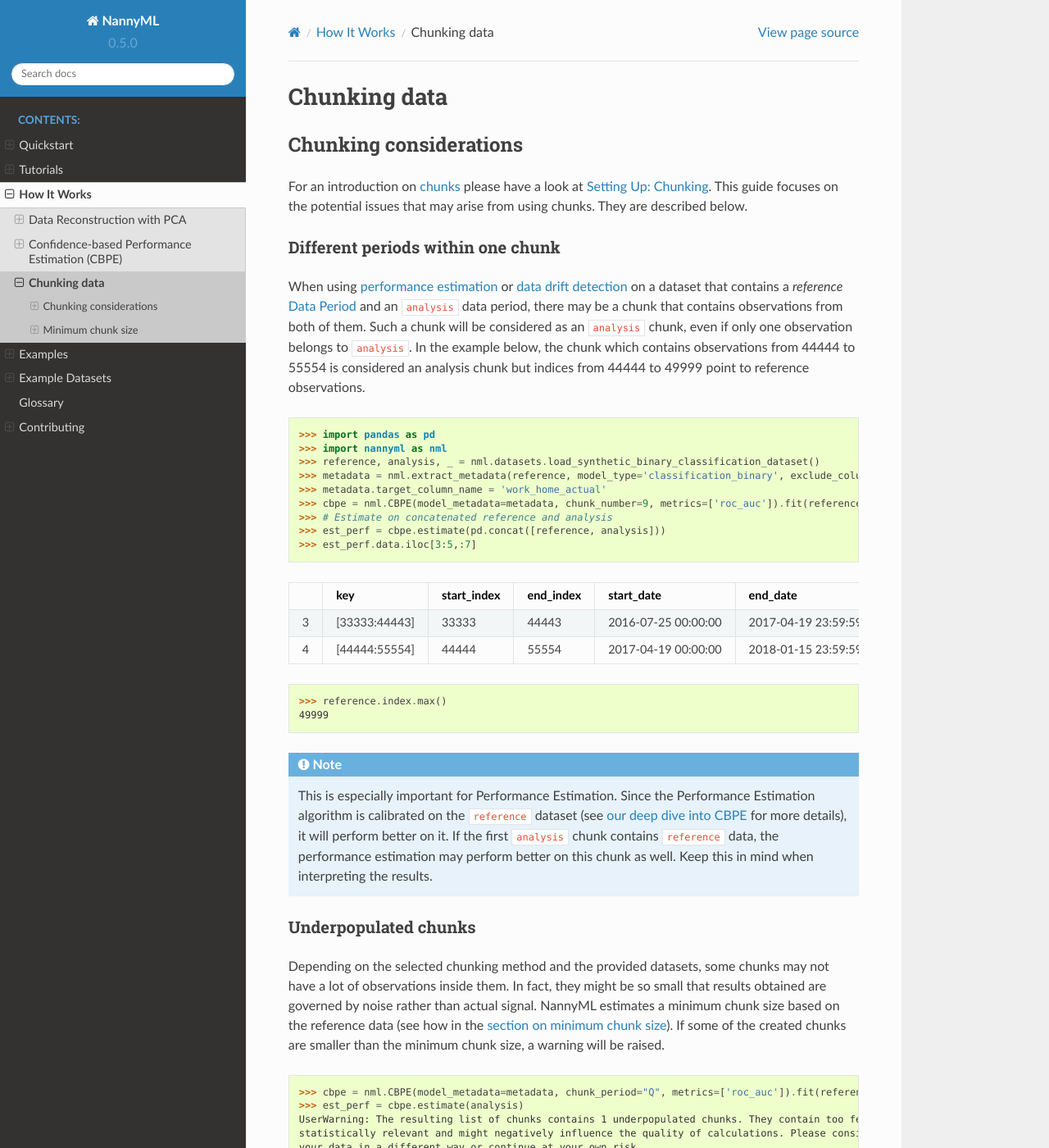
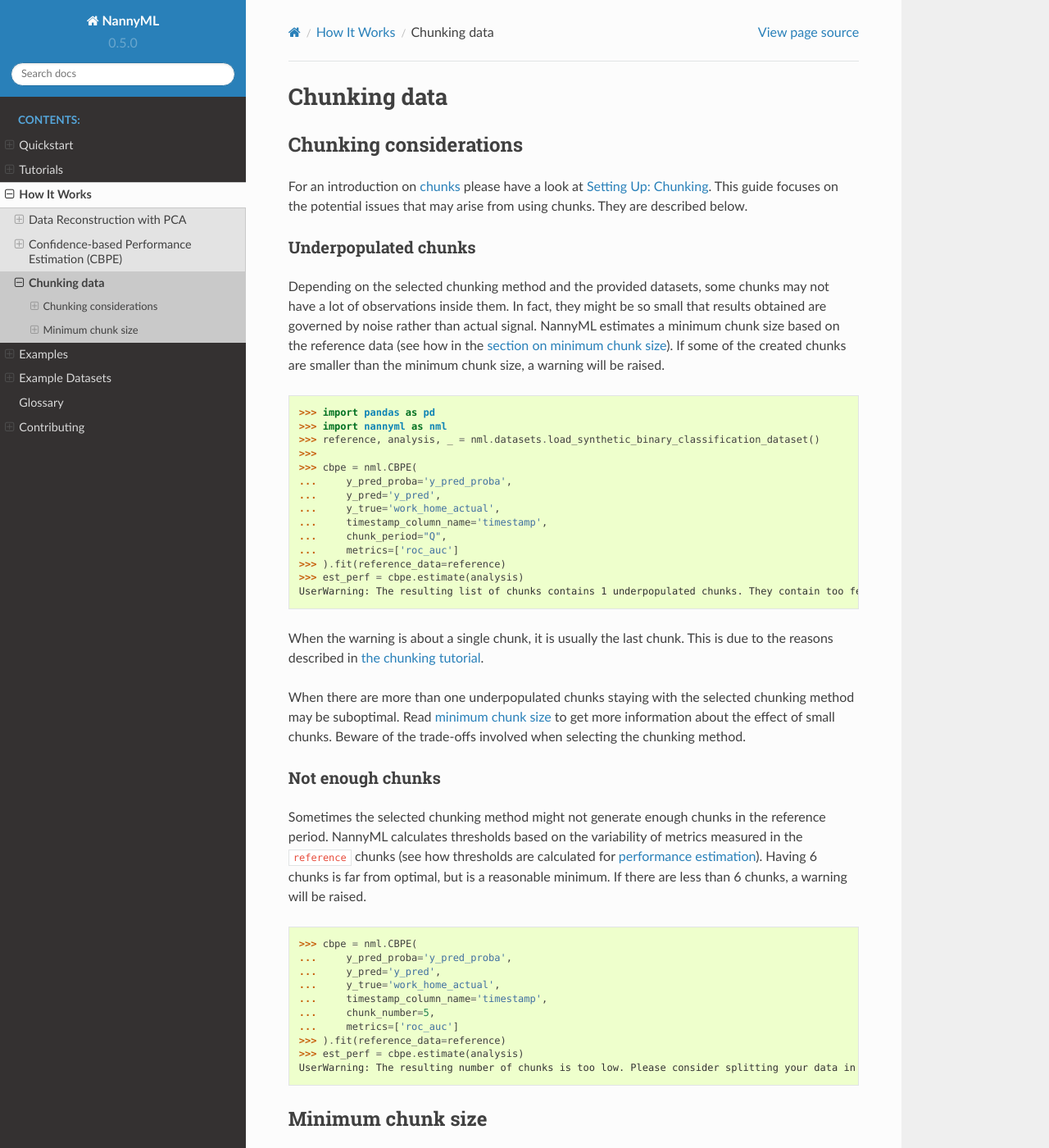
Before and after one commit to NannyML/nannyml, a Sphinx documentation site: the page built from docs/how_it_works/chunking_data.rst, in a window 1280 px wide and 1400 px high. Shown: the whole window at 82% size. Built offline with Sphinx 7.4.7 and the Read the Docs theme 2.0.0, drawn with Linux system fonts in a browser that asks for light colours; pages that are not in the unit, such as notebooks, are missing from menus; some of the changed text lies outside the part shown.

Commit message:
HIW, chunking

```diff
--- a/docs/how_it_works/chunking_data.rst
+++ b/docs/how_it_works/chunking_data.rst
@@ -11,47 +11,6 @@ For an introduction on :term:`chunks<Data Chunk>` please have a look at
 :ref:`Setting Up: Chunking<chunking>`. This guide focuses on the potential issues that may
 arise from using chunks. They are described below.
 
-Different periods within one chunk
-~~~~~~~~~~~~~~~~~~~~~~~~~~~~~~~~~~~~~
-
-When using :ref:`performance estimation<performance-estimation>` or :ref:`data drift detection<data-drift>` on a dataset that contains a
-`reference` :term:`Data Period` and an ``analysis`` data period, there may be a chunk that contains observations from both of
-them. Such a chunk will be considered as an ``analysis`` chunk, even if only one observation belongs to ``analysis``.
-In the example below, the chunk which contains observations from 44444 to 55554 is considered an analysis
-chunk but indices from 44444 to 49999 point to reference observations.
-
-.. code-block:: python
-
-    >>> import pandas as pd
-    >>> import nannyml as nml
-    >>> reference, analysis, _ = nml.datasets.load_synthetic_binary_classification_dataset()
-    >>> metadata = nml.extract_metadata(reference, model_type='classification_binary', exclude_columns=['identifier'])
-    >>> metadata.target_column_name = 'work_home_actual'
-    >>> cbpe = nml.CBPE(model_metadata=metadata, chunk_number=9, metrics=['roc_auc']).fit(reference_data=reference)
-    >>> # Estimate on concatenated reference and analysis
-    >>> est_perf = cbpe.estimate(pd.concat([reference, analysis]))
-    >>> est_perf.data.iloc[3:5,:7]
-
-
-+----+---------------+---------------+-------------+---------------------+---------------------+-------------+---------------------+
-|    | key           |   start_index |   end_index | start_date          | end_date            | partition   |   estimated_roc_auc |
-+====+===============+===============+=============+=====================+=====================+=============+=====================+
-|  3 | [33333:44443] |         33333 |       44443 | 2016-07-25 00:00:00 | 2017-04-19 23:59:59 | reference   |            0.968876 |
-+----+---------------+---------------+-------------+---------------------+---------------------+-------------+---------------------+
-|  4 | [44444:55554] |         44444 |       55554 | 2017-04-19 00:00:00 | 2018-01-15 23:59:59 | analysis    |            0.968921 |
-+----+---------------+---------------+-------------+---------------------+---------------------+-------------+---------------------+
-
-.. code-block:: python
-
-    >>> reference.index.max()
-    49999
-
-.. note::
-    This is especially important for Performance Estimation. Since the Performance Estimation algorithm is calibrated
-    on the ``reference`` dataset (see :ref:`our deep dive into CBPE<performance-estimation-deep-dive>` for more details), it will perform better on
-    it. If the first ``analysis`` chunk contains ``reference`` data, the performance estimation may perform better on this
-    chunk as well. Keep this in mind when interpreting the results.
-
 
 Underpopulated chunks
 ~~~~~~~~~~~~~~~~~~~~~
@@ -64,11 +23,20 @@ are smaller than the minimum chunk size, a warning will be raised.
 
 .. code-block:: python
 
-    >>> cbpe = nml.CBPE(model_metadata=metadata, chunk_period="Q", metrics=['roc_auc']).fit(reference_data=reference)
+    >>> import pandas as pd
+    >>> import nannyml as nml
+    >>> reference, analysis, _ = nml.datasets.load_synthetic_binary_classification_dataset()
+    >>>
+    >>> cbpe = nml.CBPE(
+    ...     y_pred_proba='y_pred_proba',
+    ...     y_pred='y_pred',
+    ...     y_true='work_home_actual',
+    ...     timestamp_column_name='timestamp',
+    ...     chunk_period="Q",
+    ...     metrics=['roc_auc']
+    >>> ).fit(reference_data=reference)
     >>> est_perf = cbpe.estimate(analysis)
-    UserWarning: The resulting list of chunks contains 1 underpopulated chunks. They contain too few records to be
-    statistically relevant and might negatively influence the quality of calculations. Please consider splitting
-    your data in a different way or continue at your own risk.
+    UserWarning: The resulting list of chunks contains 1 underpopulated chunks. They contain too few records to be statistically robust and might negatively influence the quality of calculations. Please consider splitting your data in a different way or continue at your own risk.
 
 When the warning is about a single chunk, it is usually the last chunk. This is due to the reasons described in
 :ref:`the chunking tutorial<chunking>`.
@@ -88,10 +56,16 @@ far from optimal, but is a reasonable minimum. If there are less than 6 chunks,
 
 .. code-block:: python
 
-    >>> cbpe = nml.CBPE(model_metadata=metadata, chunk_number=5, metrics=['roc_auc']).fit(reference_data=reference)
+    >>> cbpe = nml.CBPE(
+    ...     y_pred_proba='y_pred_proba',
+    ...     y_pred='y_pred',
+    ...     y_true='work_home_actual',
+    ...     timestamp_column_name='timestamp',
+    ...     chunk_number=5,
+    ...     metrics=['roc_auc']
+    >>> ).fit(reference_data=reference)
     >>> est_perf = cbpe.estimate(analysis)
-    UserWarning: The resulting number of chunks is too low. Please consider splitting your data in a different way or
-    continue at your own risk.
+    UserWarning: The resulting number of chunks is too low. Please consider splitting your data in a different way or continue at your own risk.
 
 
 .. _minimum-chunk-size:
```
Also changed, not shown: docs/example_notebooks/How it Works - Chunking Data.ipynb (added).
